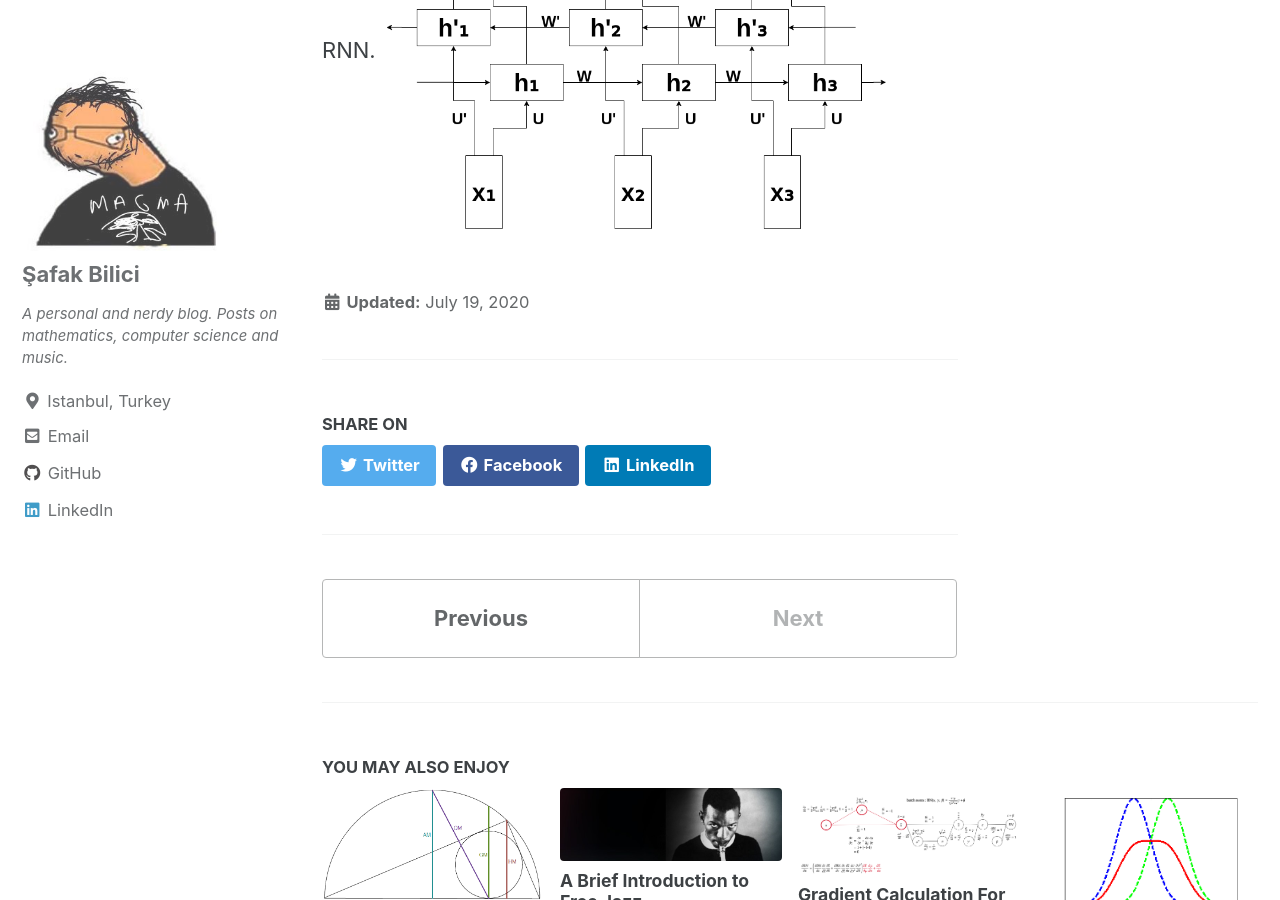
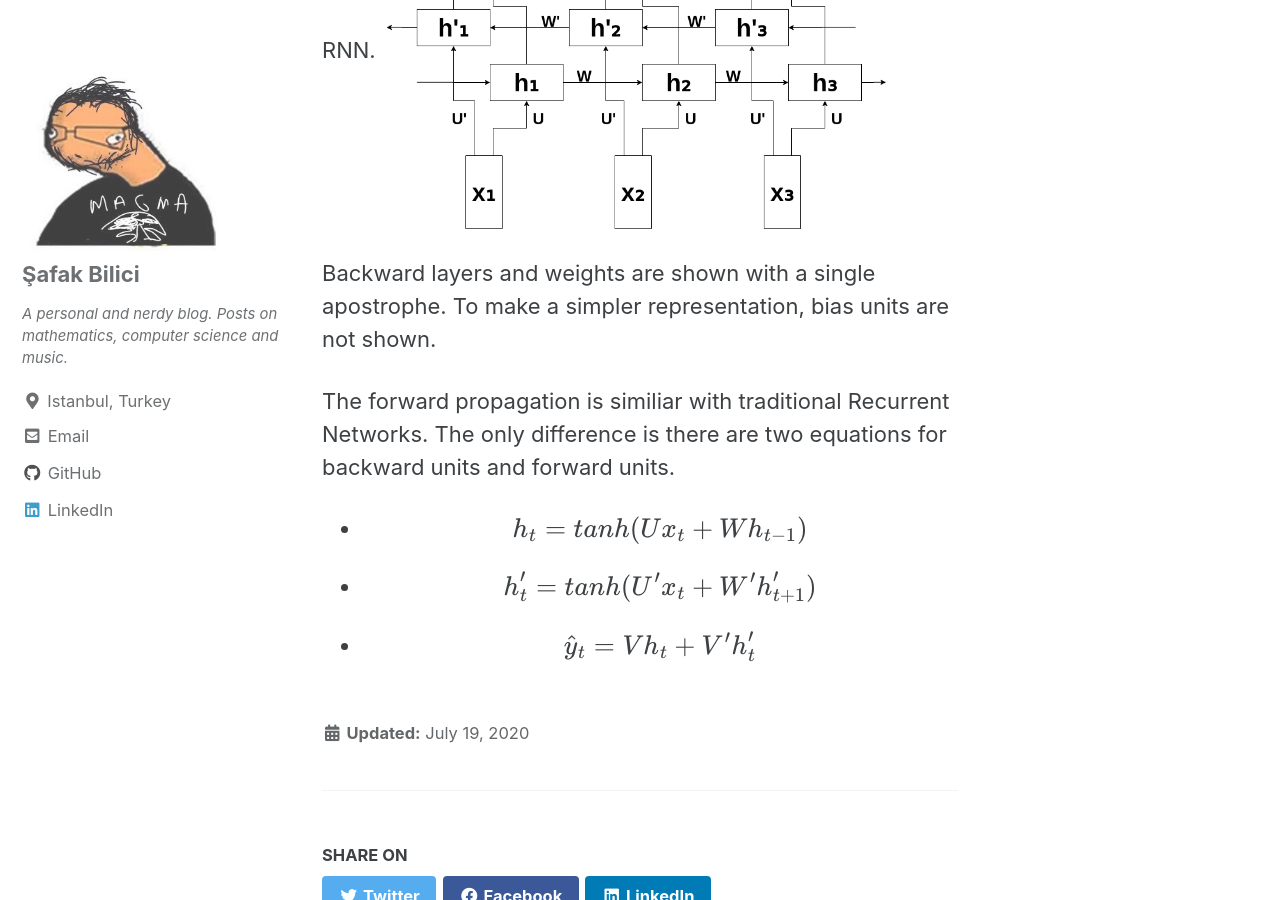
Before and after one commit to safakkbilici/safakkbilici.github.io, a Jekyll site: the page built from _posts/2020-07-19-training-bidirectional-rnns.md, in a window 1280 px wide and 900 px high, scrolled down 3324 px. Built offline with Jekyll 4.4.1, drawn with Linux system fonts in a browser that asks for light colours; cached includes are drawn as plain includes; formulas are drawn with MathJax 3; some of the changed text lies outside the part shown.

Commit message:
computational graphs

```diff
--- a/_posts/2020-07-19-training-bidirectional-rnns.md
+++ b/_posts/2020-07-19-training-bidirectional-rnns.md
@@ -45,3 +45,13 @@ Before we go for forward propagation equations, it is easier to understand the s
 
 *Figure 4:* Computational graph for 3 layered Bidirectional RNN.
 ![2](/images/bidirectionalrnns/rnn.png){:height="80%" width="80%"}
+
+Backward layers and weights are shown with a single apostrophe. To make a simpler representation, bias units are not shown.
+
+The forward propagation is similiar with traditional Recurrent Networks. The only difference is there are two equations for backward units and forward units.
+
+- $$ h_t = tanh(U x_t + W h_{t-1})$$
+
+- $$ h_t' = tanh(U' x_t + W' h_{t+1}')$$
+
+- $$ \hat{y}_t = V h_t + V' h_t' $$
```
